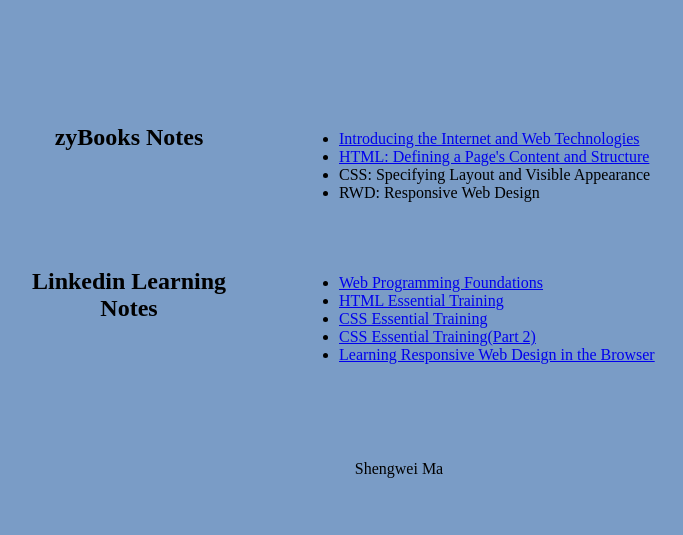
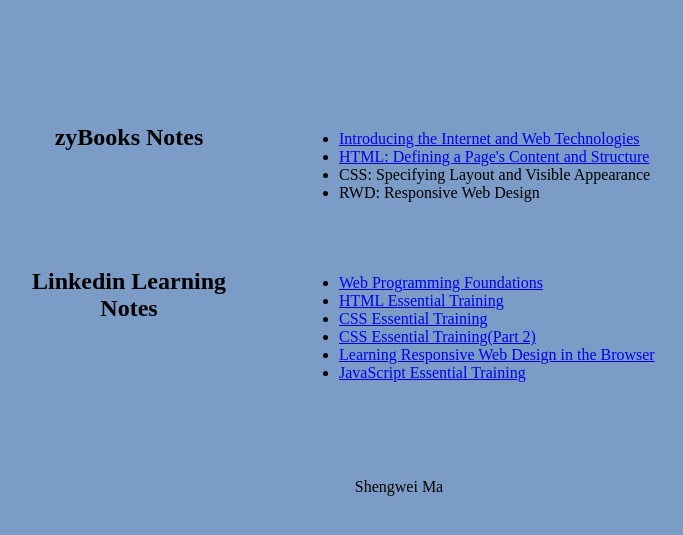
Before and after one commit to kanvile/kanvile.github.io, a plain HTML site: page notes.html in a window 1280 px wide. Shown: the part 153-688 px from the top of the page, without its empty margins (241-924 px from the left). Drawn offline with Linux system fonts and the light colour scheme.

Commit message:
New note added

```diff
--- a/notes.html
+++ b/notes.html
@@ -41,6 +41,7 @@
                            <li><a href="/notes/LL3NoteShengweiMa.pdf">CSS Essential Training</a></li>
                            <li><a href="/notes/ll3NoteShengweiMaPart2.pdf">CSS Essential Training(Part 2)</a></li>
                            <li><a href="/notes/LL5NoteShengweiMa.pdf">Learning Responsive Web Design in the Browser</a></li>
+                           <li><a href="/notes/LL6NoteShengweiMa.pdf">JavaScript Essential Training</a></li>
                        </ul>
                    </div>
                </section>
--- a/notesStyle.css
+++ b/notesStyle.css
@@ -29,6 +29,7 @@
     margin-top: 0;
 
 }
+
 .notes-kind {
     text-align: center;
     margin-top: 0;
```
Also changed, not shown: 1 other file.
